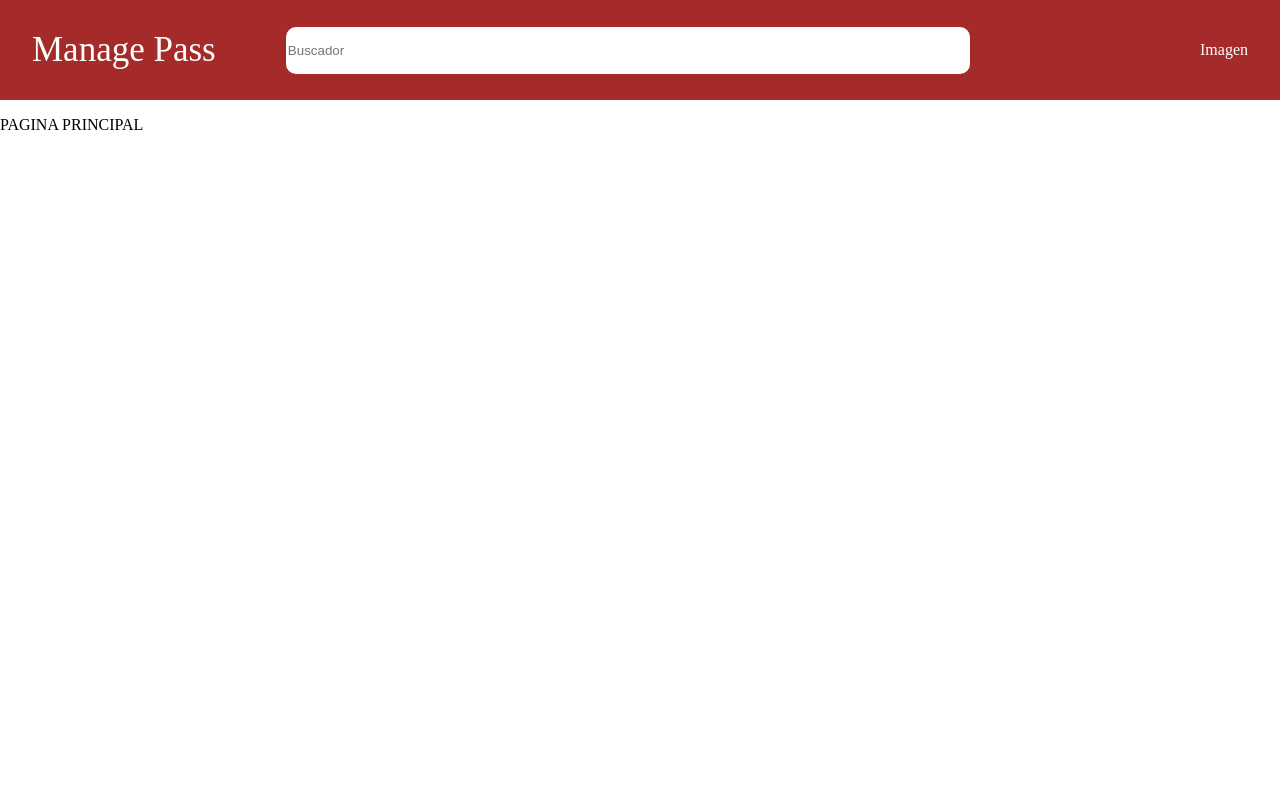
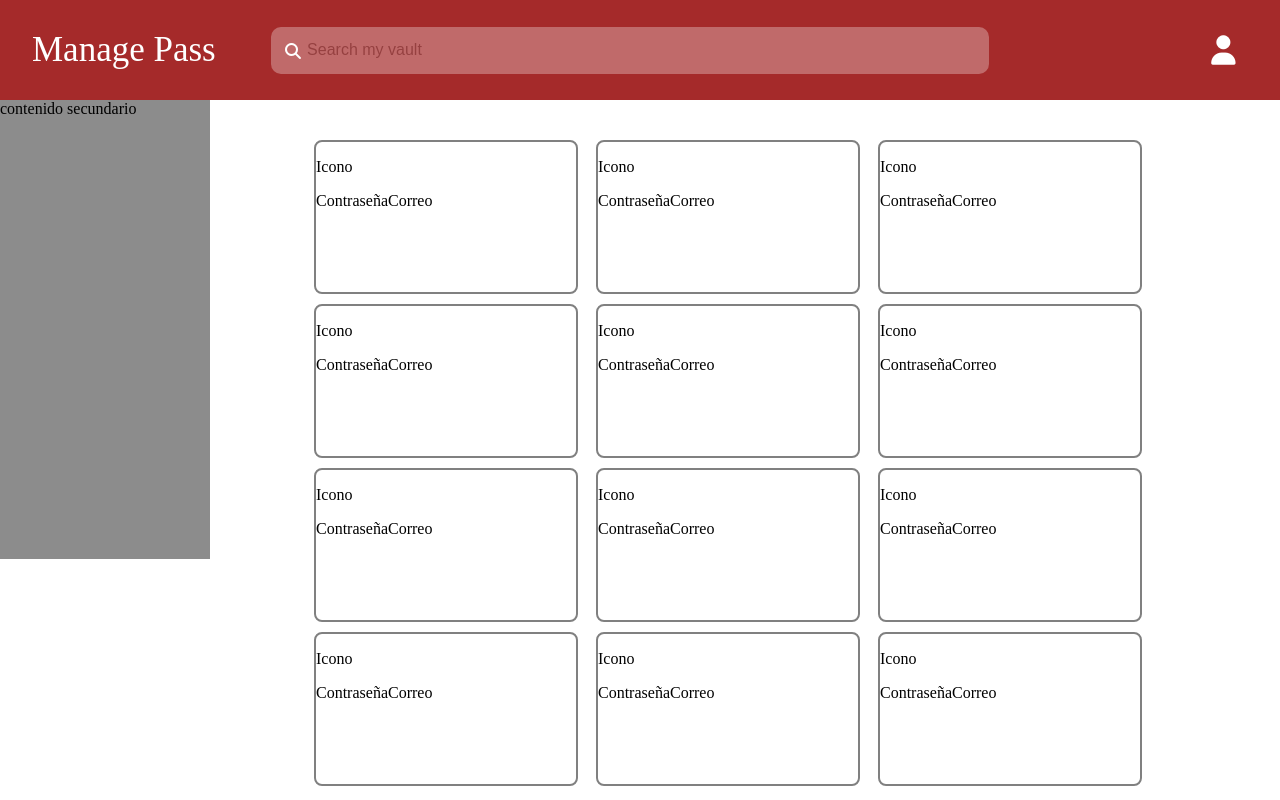
Before and after one commit to juandavidid/App_Password_Manager, an Angular app: page / in a window 1280 px wide. Built offline with nearby package versions, Linux system fonts and the light colour scheme.

Commit message:
se trabajo en el input del header, se instalo la libreria de icono font answer para ir mejorando la maquetacion en el header

```diff
--- a/angular.json
+++ b/angular.json
@@ -16,9 +16,7 @@
             "outputPath": "dist/app-password-manager",
             "index": "src/index.html",
             "browser": "src/main.ts",
-            "polyfills": [
-              "zone.js"
-            ],
+            "polyfills": ["zone.js"],
             "tsConfig": "tsconfig.app.json",
             "assets": [
               {
@@ -27,7 +25,8 @@
               }
             ],
             "styles": [
-              "src/styles.css"
+              "src/styles.css",
+              "node_modules/@fortawesome/fontawesome-free/css/all.min.css"
             ],
             "scripts": []
           },
@@ -73,10 +72,7 @@
         "test": {
           "builder": "@angular-devkit/build-angular:karma",
           "options": {
-            "polyfills": [
-              "zone.js",
-              "zone.js/testing"
-            ],
+            "polyfills": ["zone.js", "zone.js/testing"],
             "tsConfig": "tsconfig.spec.json",
             "assets": [
               {
@@ -84,9 +80,7 @@
                 "input": "public"
               }
             ],
-            "styles": [
-              "src/styles.css"
-            ],
+            "styles": ["src/styles.css"],
             "scripts": []
           }
         }
--- a/package.json
+++ b/package.json
@@ -17,6 +17,7 @@
     "@angular/platform-browser": "^19.2.0",
     "@angular/platform-browser-dynamic": "^19.2.0",
     "@angular/router": "^19.2.0",
+    "@fortawesome/fontawesome-free": "^7.0.1",
     "rxjs": "~7.8.0",
     "tslib": "^2.3.0",
     "zone.js": "~0.15.0"
--- a/src/app/Pages/home/home/home.component.html
+++ b/src/app/Pages/home/home/home.component.html
@@ -1,3 +1,8 @@
 <!--Componente Header-->
 <app-header />
-<p>PAGINA PRINCIPAL</p>
+<main [ngStyle]="{ display: 'flex', height: '459px' }">
+  <!--Componente aside-->
+  <app-aside></app-aside>
+  <!--Componente Main-->
+  <app-main></app-main>
+</main>
--- a/src/app/Pages/home/home/home.component.ts
+++ b/src/app/Pages/home/home/home.component.ts
@@ -1,10 +1,12 @@
 import { Component } from '@angular/core';
 // Importar Componentes
 import { HeaderComponent } from '../../../components/header/header/header.component';
-
+import { AsideComponent } from '../../../components/aside/aside/aside.component';
+import { MainComponent } from '../../../components/main/main/main.component';
+import { NgStyle } from '@angular/common';
 @Component({
   selector: 'app-home',
-  imports: [HeaderComponent],
+  imports: [HeaderComponent, AsideComponent, MainComponent, NgStyle],
   templateUrl: './home.component.html',
   styleUrl: './home.component.css',
 })
--- a/src/app/components/header/header/header.component.css
+++ b/src/app/components/header/header/header.component.css
@@ -16,4 +16,14 @@
   height: 45px;
   border-radius: 10px;
   border: none;
+  opacity: 0.3;
+  padding-left: 36px;
 }
+/*aplicamos pseudo-elemento*/
+.searcher::placeholder {
+  font-size: 16px;
+}
+/*aplicamos pseudo-clase*/
+.searcher:focus {
+  outline: none; /*quita el borde interno del input*/
+}
--- a/src/app/components/header/header/header.component.html
+++ b/src/app/components/header/header/header.component.html
@@ -5,15 +5,26 @@
       >Manage Pass</span
     >
     <!--Buscador-->
-    <form [ngStyle]="{ 'margin-right': '160px' }" action="" method="">
+    <form
+      [ngStyle]="{ 'margin-right': '160px', position: 'relative' }"
+      action=""
+      method=""
+    >
+      <!--Icono buscar-->
+      <i
+        [ngStyle]="{ position: 'absolute', top: '16px', left: '12px' }"
+        class="fa-solid fa-magnifying-glass"
+      ></i>
       <input
         class="searcher"
         type="text"
         id="buscador"
-        placeholder="Buscador"
+        placeholder="Search my vault"
       />
     </form>
     <!--Imagen-->
-    <span [ngStyle]="{ 'margin-right': '32px' }">Imagen</span>
+    <span [ngStyle]="{ 'margin-right': '38px' }"
+      ><i [ngStyle]="{ 'font-size': '30px' }" class="fa-solid fa-user"></i
+    ></span>
   </div>
 </header>
--- a/src/index.html
+++ b/src/index.html
@@ -1,11 +1,11 @@
-<!doctype html>
+<!DOCTYPE html>
 <html lang="en">
   <head>
-  <meta charset="utf-8">
+    <meta charset="utf-8" />
     <title>AppPasswordManager</title>
-  <base href="/">
-  <meta name="viewport" content="width=device-width, initial-scale=1">
-  <link rel="icon" type="image/x-icon" href="favicon.ico">
+    <base href="/" />
+    <meta name="viewport" content="width=device-width, initial-scale=1" />
+    <link rel="icon" type="image/x-icon" href="favicon.ico" />
   </head>
   <body>
     <app-root></app-root>
```
Also changed, not shown: 1 other file (tests, documents, lock files or other folders). Lines whose indentation alone changed are shown as unchanged.
